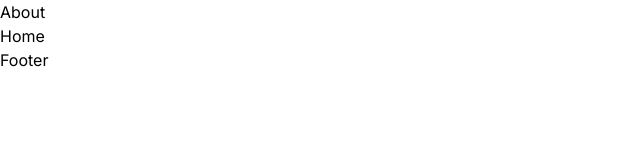
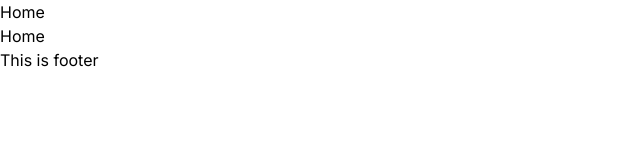
Before and after one commit to HimaloyAshis/next-is-nextjs, a Next.js app: page / in a window 1280 px wide. Shown: the top 160 px of the page, without its empty margins (0-640 px from the left). Built offline with nearby package versions, Linux system fonts and the light colour scheme.

Commit message:
path setup done

```diff
--- a/src/app/layout.js
+++ b/src/app/layout.js
@@ -8,16 +8,20 @@ export const metadata = {
   description: 'Generated by create next app',
 }
 
- const RootLayout = ({ children }) => {
+const RootLayout = ({ children }) => {
   return (
     <html lang="en">
-      <nav>
-        <p>About</p>
-      </nav>
-      <body className={inter.className}>{children}</body>
-      <footer>
-        <p>Footer</p>
-      </footer>
+
+      <body className={inter.className}>
+        <nav>
+          <a href="ok">Home</a>
+        </nav>
+        {children}
+        <footer>
+          <p>This is footer</p>
+        </footer>
+      </body>
+
     </html>
   )
 }
```
